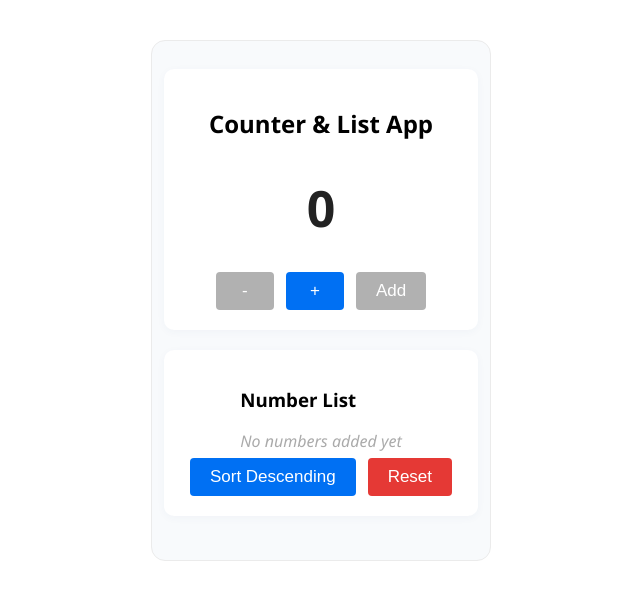
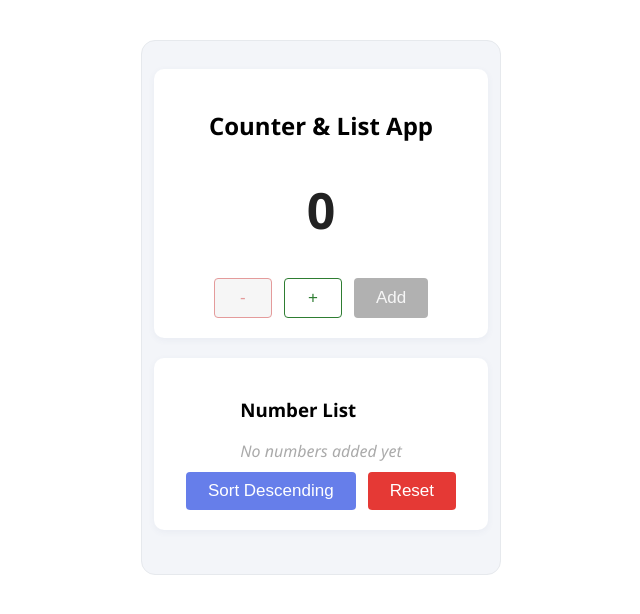
Before and after one commit to shanwaz-hussain/raiqa_health_assignment, a React (Create React App) app: page / in a window 1280 px wide. Shown: the top 614 px of the page, without its empty margins (319-959 px from the left). Built offline with nearby package versions, Linux system fonts and the light colour scheme.

Commit message:
updated code

```diff
--- a/src/App.css
+++ b/src/App.css
@@ -1,9 +1,9 @@
 .app-container {
-  max-width: 340px;
+  max-width: 360px;
   margin: 40px auto;
-  border: 1px solid #ebebeb;
+  border: 1px solid #e6e9ed;
   border-radius: 14px;
-  background: #f8fafc;
+  background: #f3f5f9;
   padding: 28px 12px 26px 12px;
   font-family: 'Segoe UI', Arial, sans-serif;
   box-sizing: border-box;
@@ -12,18 +12,20 @@
 .section {
   background: #fff;
   border-radius: 10px;
-  padding: 18px 12px 20px 12px;
+  box-shadow: 0 2px 7px rgba(60,90,130,0.06);
+  padding: 20px 16px 20px 16px;
   margin-bottom: 18px;
-  box-shadow: 0 2px 8px rgba(60,84,120,0.04);
   display: flex;
   flex-direction: column;
-  align-items: center; /* Center all children horizontally */
+  align-items: center;
 }
 
 .counter-header, .list-header {
   text-align: center;
   width: 100%;
   margin-top: 0;
+  color: #1992d4;
+  font-weight: 600;
 }
 
 .big-number {
@@ -39,44 +41,106 @@
   display: flex;
   justify-content: center;
   gap: 12px;
-  margin-top: 6px;
+  margin-top: 10px;
 }
 
 .app-btn {
-  background: #0070f3;
+  padding: 9px 22px;
+  font-size: 17px;
+  border-radius: 4px;
+  font-weight: 500;
+  min-width: 58px;
+  cursor: pointer;
+  border: 1.5px solid transparent;
+  transition: background 0.14s, color 0.12s, border-color 0.12s;
+  outline: none;
+}
+
+/* Plus = green; Minus = red; Add = blue; Reset = red solid */
+.plus-btn {
+  background: #fff;
+  color: #2e7d32;
+  border-color: #2e7d32;
+}
+.plus-btn:disabled {
+  color: #aacbaa;
+  border-color: #aacbaa;
+  cursor: not-allowed;
+  background: #f6f6f6;
+}
+.plus-btn:hover:not(:disabled),
+.plus-btn:focus-visible:not(:disabled) {
+  background: #e8f5e9;
+}
+
+.minus-btn {
+  background: #fff;
+  color: #d32f2f;
+  border-color: #d32f2f;
+}
+.minus-btn:disabled {
+  color: #e49b9b;
+  border-color: #e49b9b;
+  cursor: not-allowed;
+  background: #f6f6f6;
+}
+.minus-btn:hover:not(:disabled),
+.minus-btn:focus-visible:not(:disabled) {
+  background: #fdeaea;
+}
+
+.add-btn {
+  background: #1992d4;
+  border: none;
   color: #fff;
-  border: none;
-  padding: 9px 20px;
-  border-radius: 4px;
-  font-size: 17px;
-  cursor: pointer;
-  transition: background 0.15s;
-  outline: none;
-  min-width: 58px;
 }
-.app-btn:disabled {
+.add-btn:disabled {
   background: #b1b1b1;
+  color: #f6f6f6;
   cursor: not-allowed;
 }
+.add-btn:hover:not(:disabled),
+.add-btn:focus-visible:not(:disabled) {
+  background: #086ab8;
+}
+
 .app-btn.gray {
   background: #e53935;
+  border: none;
+  color: #fff;
 }
 .app-btn.gray:hover:not(:disabled) {
   background: #b71c1c;
 }
 
+/* Sort button: blue-gray accent */
+.sort-btn {
+  background: #667eea;
+  color: #fff;
+  border: none;
+  font-weight: 500;
+}
+.sort-btn:disabled {
+  background: #cfd7ef;
+  color: #fff;
+}
+.sort-btn:hover:not(:disabled),
+.sort-btn:focus-visible:not(:disabled) {
+  background: #5a67d8;
+}
 
 .list-section {
-  margin-top: 6px;
+  margin-top: 12px;
   width: 100%;
 }
 
 .number-list {
   list-style: decimal inside;
-  margin: 6px 0 0 0;
+  margin: 8px 0 0 0;
   padding: 0;
   width: 100%;
   min-height: 26px;
+  color: #333;
 }
 .number-list li {
   padding: 2px 0;
--- a/src/App.js
+++ b/src/App.js
@@ -44,7 +44,7 @@ export default function App() {
         <div className="btn-bar">
           <button
             onClick={() => setSortAsc(!sortAsc)}
-            className="app-btn"
+            className="app-btn sort-btn"
           >
             Sort {sortAsc ? "Descending" : "Ascending"}
           </button>
--- a/src/Counter.js
+++ b/src/Counter.js
@@ -19,13 +19,13 @@ export default function Counter({ addNumber }) {
       <button
         onClick={decrement}
         disabled={count === 0}
-        className="app-btn"
+         className="app-btn minus-btn"
       >
         -
       </button>
       <button
         onClick={increment}
-        className="app-btn"
+        className="app-btn plus-btn"
       >
         +
       </button>
@@ -33,7 +33,7 @@ export default function Counter({ addNumber }) {
       <button
         onClick={handleAdd}
         disabled={count === 0}
-       className="app-btn"
+       className="app-btn add-btn"
       >
         Add
       </button>
```
